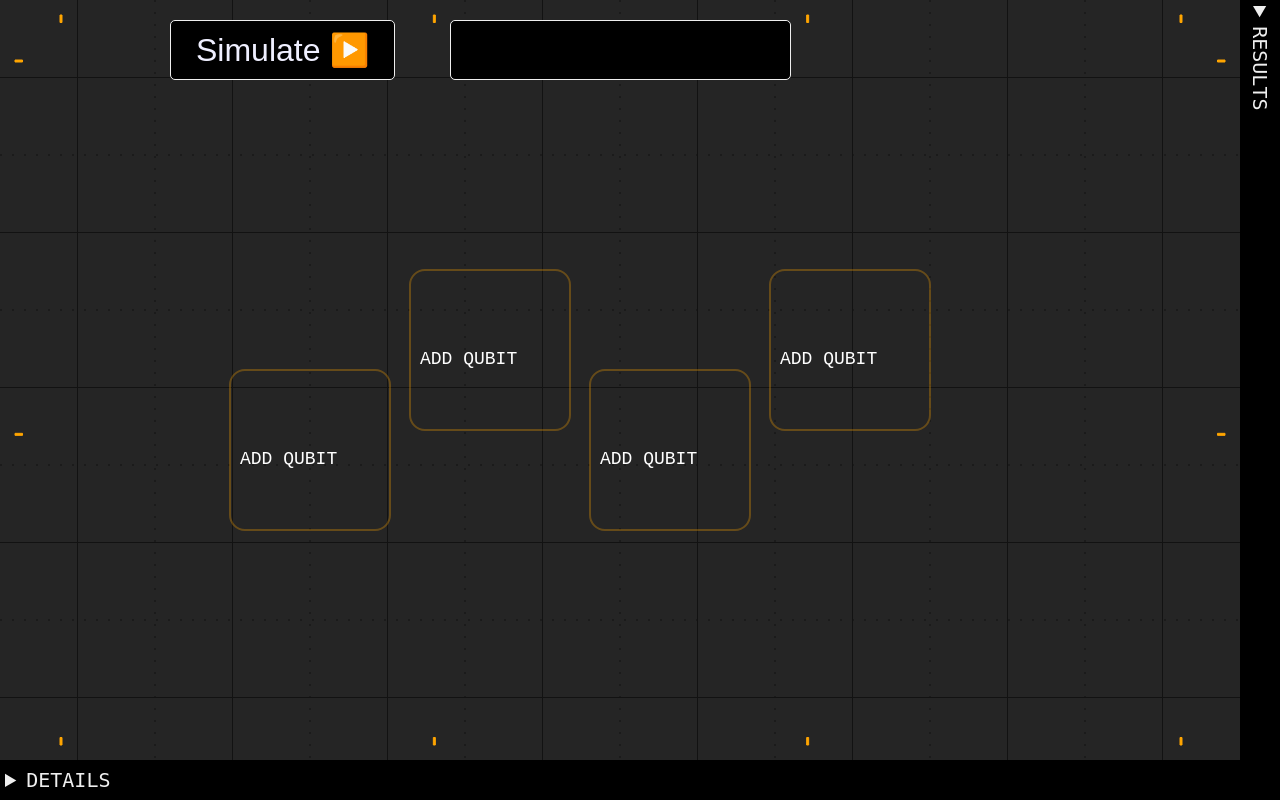
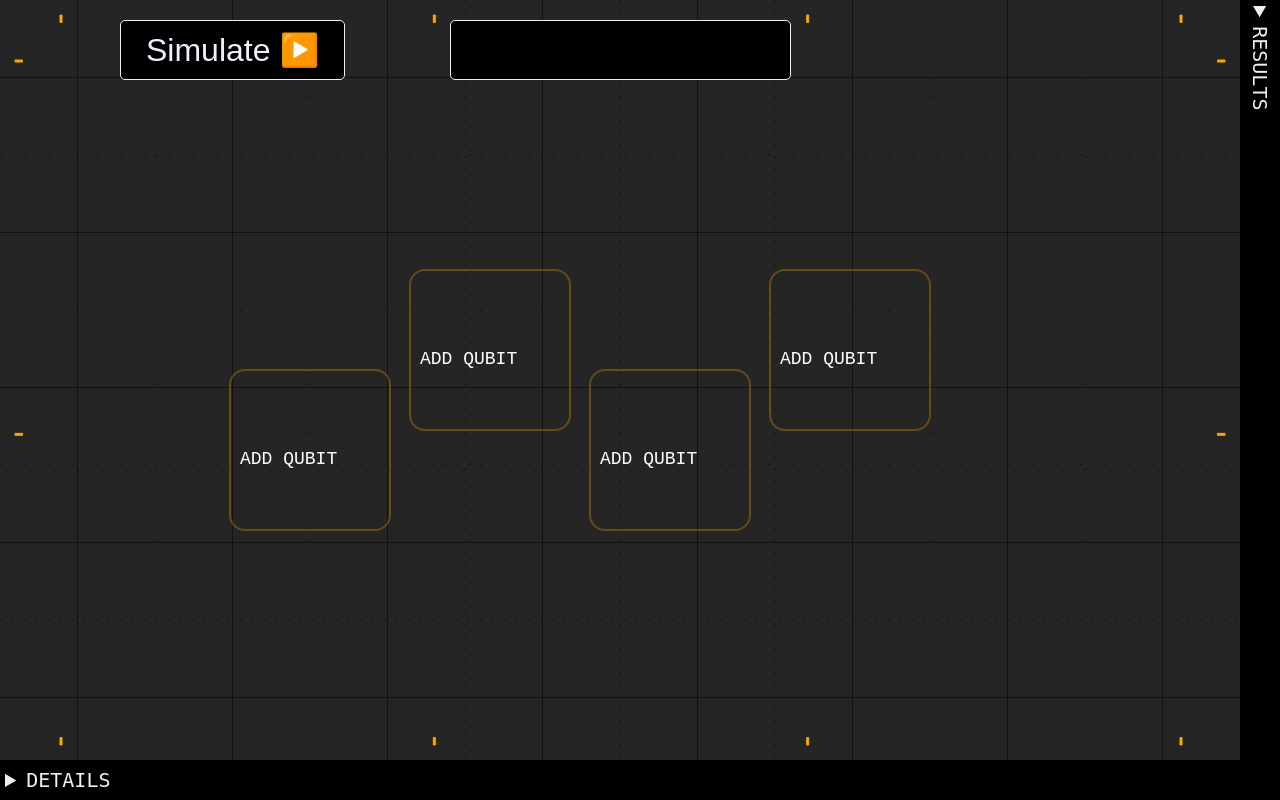
Before and after one commit to qutip/qutip-virtual-lab, a React (Vite) app: page / in a window 1280 px wide. Built offline with nearby package versions, Linux system fonts and the light colour scheme.

Commit message:
tweak disabled styles

```diff
--- a/src/App.css
+++ b/src/App.css
@@ -23,14 +23,15 @@ button#submit {
   background-color: black;
   position: absolute;
   top: 20px;
-  left: 170px;
+  left: 120px;
   border: 1px solid #efefef;
 }
 
 button#submit:disabled {
   background-color: #000a;
-  color: #efefff;
+  color: #575757;
   cursor: wait;
+  border: 1px solid grey;
 }
 
 details {
```
